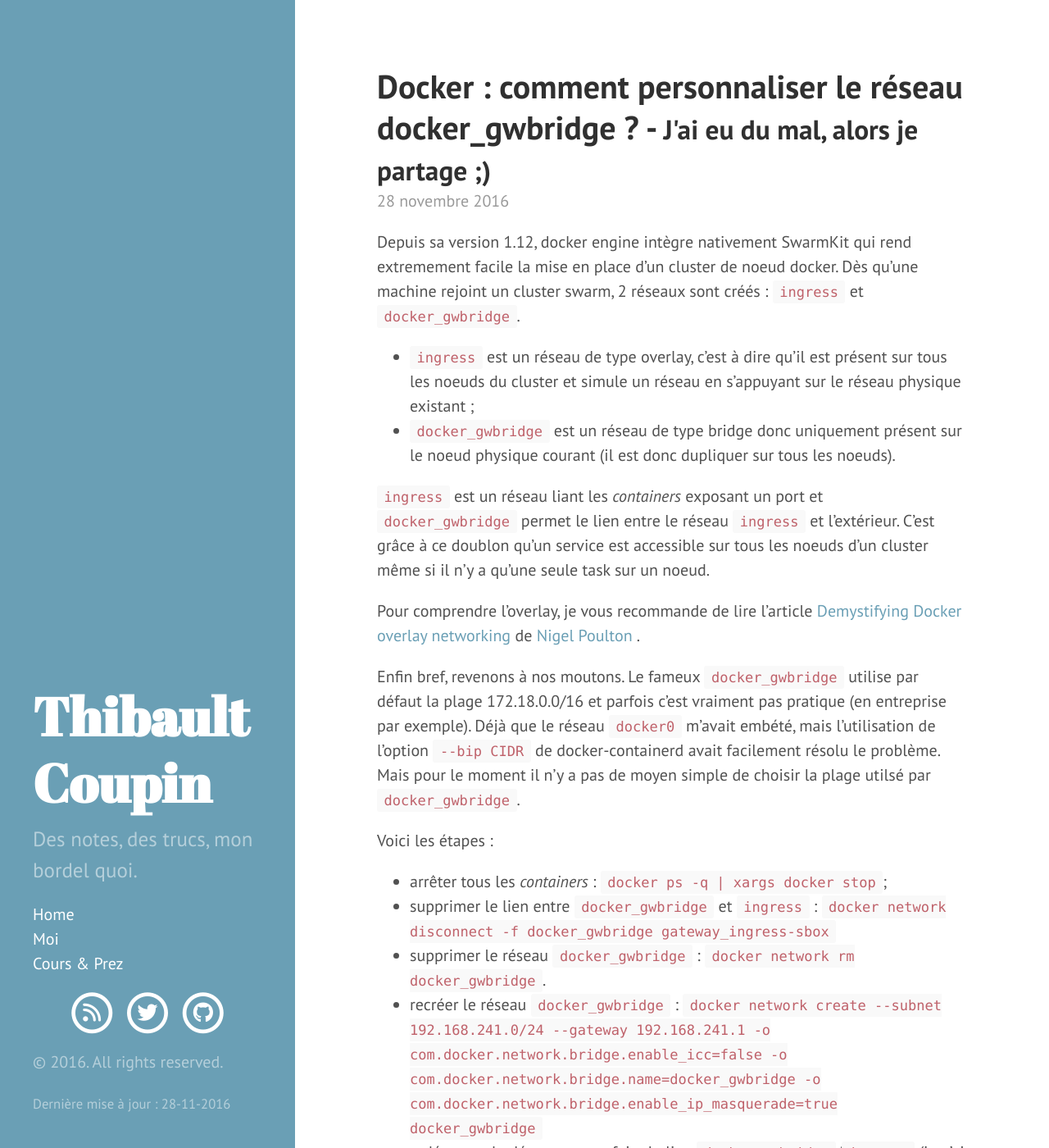
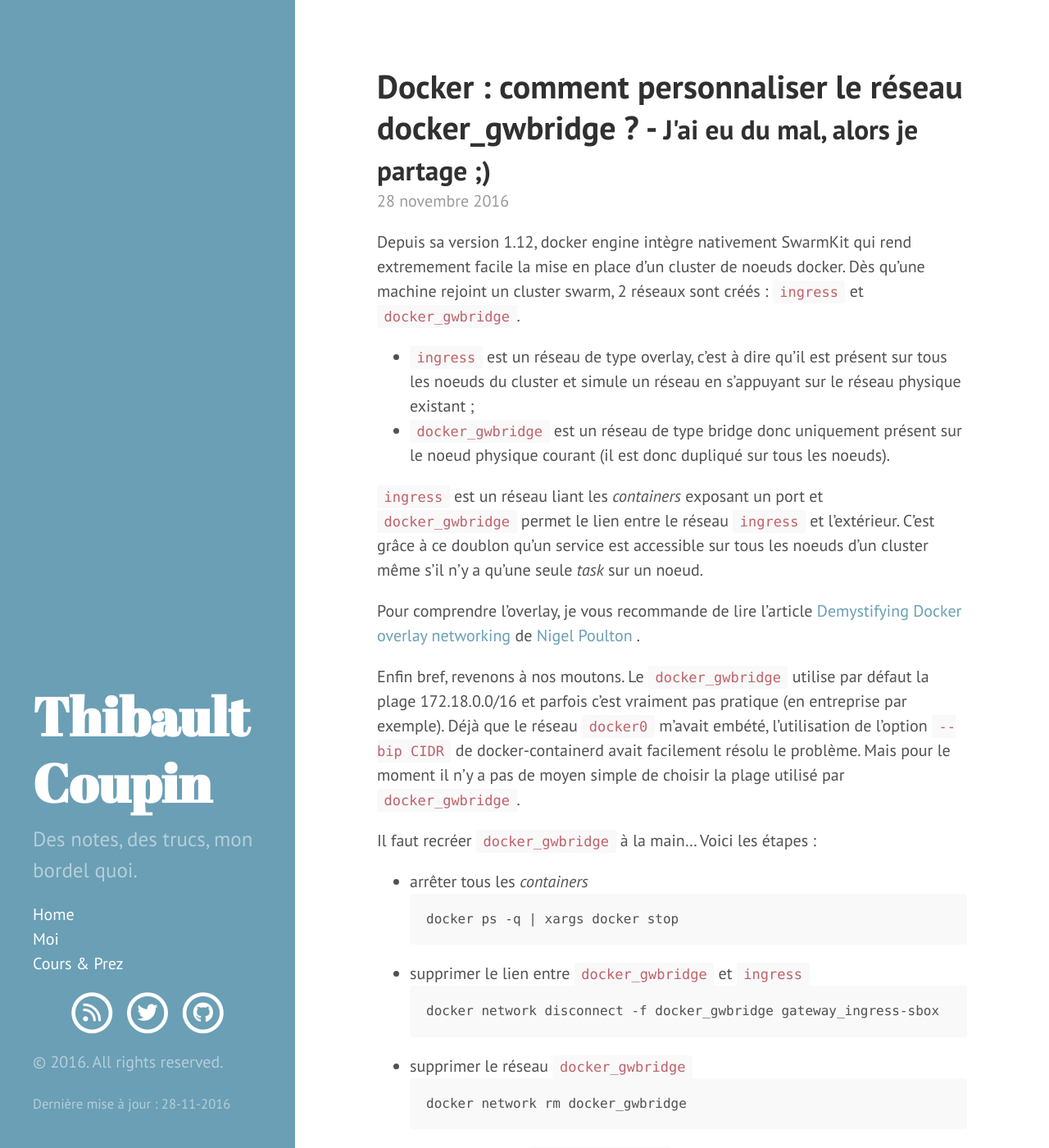
Before and after one commit to tcoupin/tcoupin.github.io, a Jekyll site: the page built from _posts/2016-11-28-docker-personnaliser-reseau-gwbridge.md, in a window 1280 px wide and 1400 px high. Shown: the whole window at 82% size. Built offline with Jekyll 4.4.1, drawn with Linux system fonts in a browser that asks for light colours; nearby versions of some CDN libraries; comment, search, counter and statistics services are not loaded; some of the changed text lies outside the part shown.

Commit message:
Fix ortho

````diff
--- a/_posts/2016-11-28-docker-personnaliser-reseau-gwbridge.md
+++ b/_posts/2016-11-28-docker-personnaliser-reseau-gwbridge.md
@@ -5,24 +5,43 @@
 comments: true
 ---
 
-Depuis sa version 1.12, docker engine intègre nativement SwarmKit qui rend extremement facile la mise en place d'un cluster de noeud docker.
+Depuis sa version 1.12, docker engine intègre nativement SwarmKit qui rend extremement facile la mise en place d'un cluster de noeuds docker.
 Dès qu'une machine rejoint un cluster swarm, 2 réseaux sont créés : `ingress` et `docker_gwbridge`.
 
 * `ingress` est un réseau de type overlay, c'est à dire qu'il est présent sur tous les noeuds du cluster et simule un réseau en s'appuyant sur le réseau physique existant ;
-* `docker_gwbridge` est un réseau de type bridge donc uniquement présent sur le noeud physique courant (il est donc dupliquer sur tous les noeuds).
+* `docker_gwbridge` est un réseau de type bridge donc uniquement présent sur le noeud physique courant (il est donc dupliqué sur tous les noeuds).
 
-`ingress` est un réseau liant les *containers* exposant un port et `docker_gwbridge` permet le lien entre le réseau `ingress` et l'extérieur. C'est grâce à ce doublon qu'un service est accessible sur tous les noeuds d'un cluster même si il n'y a qu'une seule task sur un noeud.
+`ingress` est un réseau liant les *containers* exposant un port et `docker_gwbridge` permet le lien entre le réseau `ingress` et l'extérieur. C'est grâce à ce doublon qu'un service est accessible sur tous les noeuds d'un cluster même s'il n'y a qu'une seule *task* sur un noeud.
 
 Pour comprendre l'overlay, je vous recommande de lire l'article [Demystifying Docker overlay networking](http://blog.nigelpoulton.com/demystifying-docker-overlay-networking/) de [Nigel Poulton ](https://twitter.com/nigelpoulton).
 
-Enfin bref, revenons à nos moutons. Le fameux `docker_gwbridge` utilise par défaut la plage 172.18.0.0/16 et parfois c'est vraiment pas pratique (en entreprise par exemple).
-Déjà que le réseau `docker0` m'avait embété, mais l'utilisation de l'option `--bip CIDR` de docker-containerd avait facilement résolu le problème.
-Mais pour le moment il n'y a pas de moyen simple de choisir la plage utilsé par `docker_gwbridge`.
+Enfin bref, revenons à nos moutons. Le `docker_gwbridge` utilise par défaut la plage 172.18.0.0/16 et parfois c'est vraiment pas pratique (en entreprise par exemple).
+Déjà que le réseau `docker0` m'avait embété, l'utilisation de l'option `--bip CIDR` de docker-containerd avait facilement résolu le problème.
+Mais pour le moment il n'y a pas de moyen simple de choisir la plage utilisé par `docker_gwbridge`.
 
-Voici les étapes :
+Il faut recréer `docker_gwbridge` à la main... Voici les étapes :
 
-* arrêter tous les *containers* : `docker ps -q | xargs docker stop`;
-* supprimer le lien entre `docker_gwbridge` et `ingress` : `docker network disconnect -f docker_gwbridge gateway_ingress-sbox`
-* supprimer le réseau `docker_gwbridge` : `docker network rm docker_gwbridge`.
-* recréer le réseau `docker_gwbridge` : `docker network create --subnet 192.168.241.0/24 --gateway 192.168.241.1 -o com.docker.network.bridge.enable_icc=false -o com.docker.network.bridge.name=docker_gwbridge -o com.docker.network.bridge.enable_ip_masquerade=true docker_gwbridge`
-* redémarrer le démon pour refaire le lien `docker_gwbridge`/`ingress` (je n'ai pas trouvé mieux comme méthode...) : `sudo systemctl restart docker.service`
+* arrêter tous les *containers*
+```
+docker ps -q | xargs docker stop
+```
+* supprimer le lien entre `docker_gwbridge` et `ingress`
+```
+docker network disconnect -f docker_gwbridge gateway_ingress-sbox
+```
+* supprimer le réseau `docker_gwbridge`
+```
+docker network rm docker_gwbridge
+```
+* recréer le réseau `docker_gwbridge`
+```
+docker network create --subnet 192.168.241.0/24 --gateway 192.168.241.1 \
+	-o com.docker.network.bridge.enable_icc=false \
+	-o com.docker.network.bridge.name=docker_gwbridge \
+	-o com.docker.network.bridge.enable_ip_masquerade=true \
+	docker_gwbridge
+```
+* redémarrer le démon pour refaire le lien `docker_gwbridge`/`ingress` (je n'ai pas trouvé mieux comme méthode...)
+```
+sudo systemctl restart docker.service
+```
````
